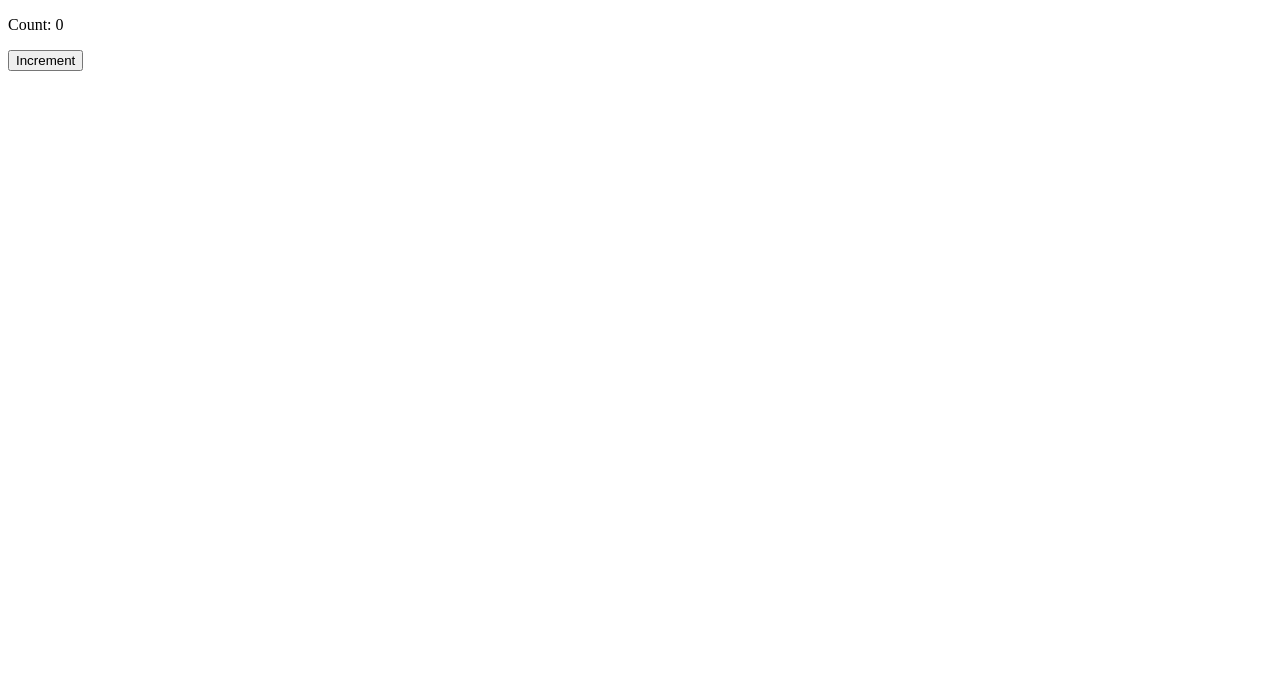
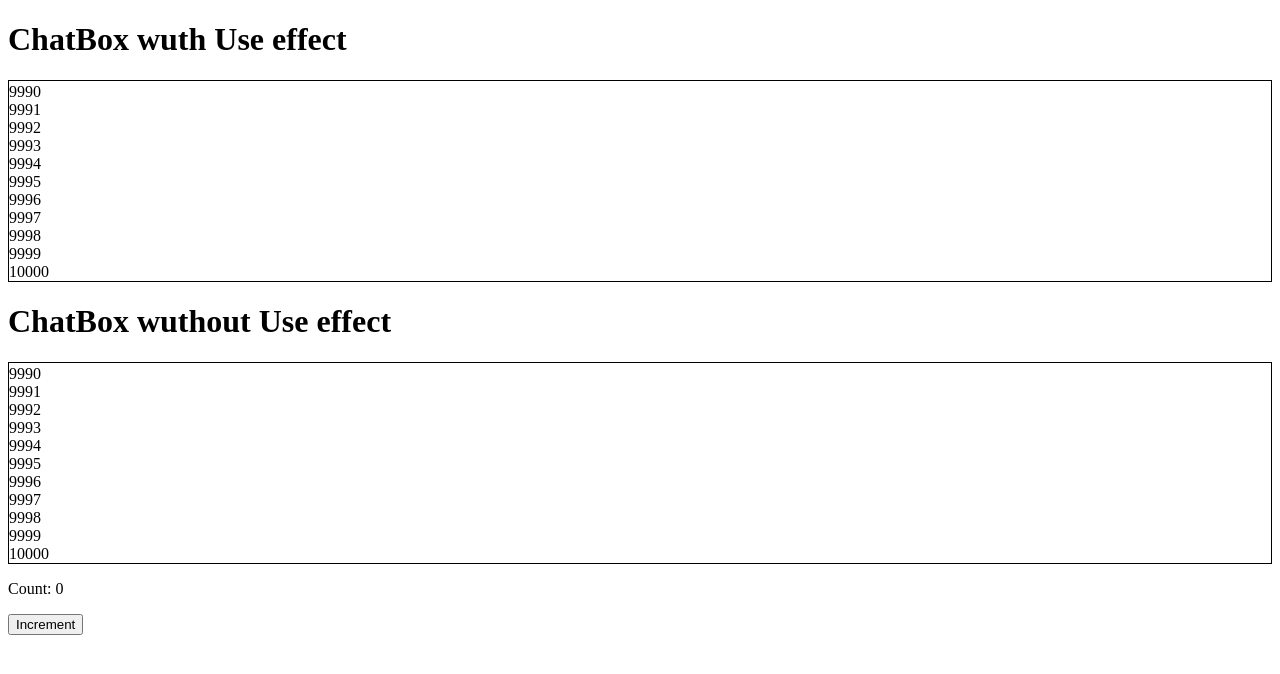
Before and after one commit to eashikanaznin/react_advanced, a React (Vite) app: page / in a window 1280 px wide. Shown: the top 674 px of the page. Built offline with nearby package versions, Linux system fonts and the light colour scheme.

Commit message:
LDT-212-uselayout-effect-recvision

```diff
--- a/src/App.jsx
+++ b/src/App.jsx
@@ -1,7 +1,11 @@
 import React, { useEffect, useLayoutEffect, useState } from 'react';
+import ChatBokUseEffect from './ChatBokUseEffect';
+import ChatBoxUseLayoutEffect from './ChatBoxUseLayoutEffect';
 
 const App = () => {
   const [count, setCount] = useState(0);
+  const longArray = Array.from({ length: 10000 }, (_, index) => index + 1);
+  const [messages, setMessages] = useState(longArray);
 
   useEffect(() => {
     console.log('useEffect');
@@ -19,6 +23,11 @@ const App = () => {
 
   return (
     <div>
+          <h1>ChatBox wuth Use effect </h1>
+    <ChatBokUseEffect messages={messages}/>
+    <h1>ChatBox wuthout Use effect </h1>
+    <ChatBoxUseLayoutEffect messages={messages}/>
+
       <p>Count: {count}</p>
       <button onClick={() => setCount(count + 1)}>Increment</button>
     </div>
--- /dev/null
+++ b/src/ChatBokUseEffect.jsx
@@ -0,0 +1,22 @@
+import React, { useEffect, useRef } from "react";
+
+function ChatBokUseEffect({ messages }) {
+  const boxRef = useRef();
+
+  useEffect(() => {
+    boxRef.current.scrollTop = boxRef.current.scrollHeight;
+  }, [messages]);
+
+  return (
+    <div
+      ref={boxRef}
+      style={{ height: "200px", overflow: "auto", border: "1px solid black" }}
+    >
+      {messages.map((msg, index) => (
+        <div key={index}>{msg}</div>
+      ))}
+    </div>
+  );
+}
+
+export default ChatBokUseEffect;
--- /dev/null
+++ b/src/ChatBoxUseLayoutEffect.jsx
@@ -0,0 +1,22 @@
+import React, { useLayoutEffect, useRef } from 'react';
+
+function ChatBoxUseLayoutEffect({ messages }) {
+  const boxRef = useRef();
+
+  useLayoutEffect(() => {
+    boxRef.current.scrollTop = boxRef.current.scrollHeight;
+  }, [messages]);
+
+  return (
+    <>
+    <div ref={boxRef} style={{ height: '200px', overflow: 'auto', border: '1px solid black' }}>
+      {messages.map((msg, index) => (
+        <div key={index}>{msg}</div>
+      ))}
+    </div>
+
+    </>
+  );
+}
+
+export default ChatBoxUseLayoutEffect;
```
